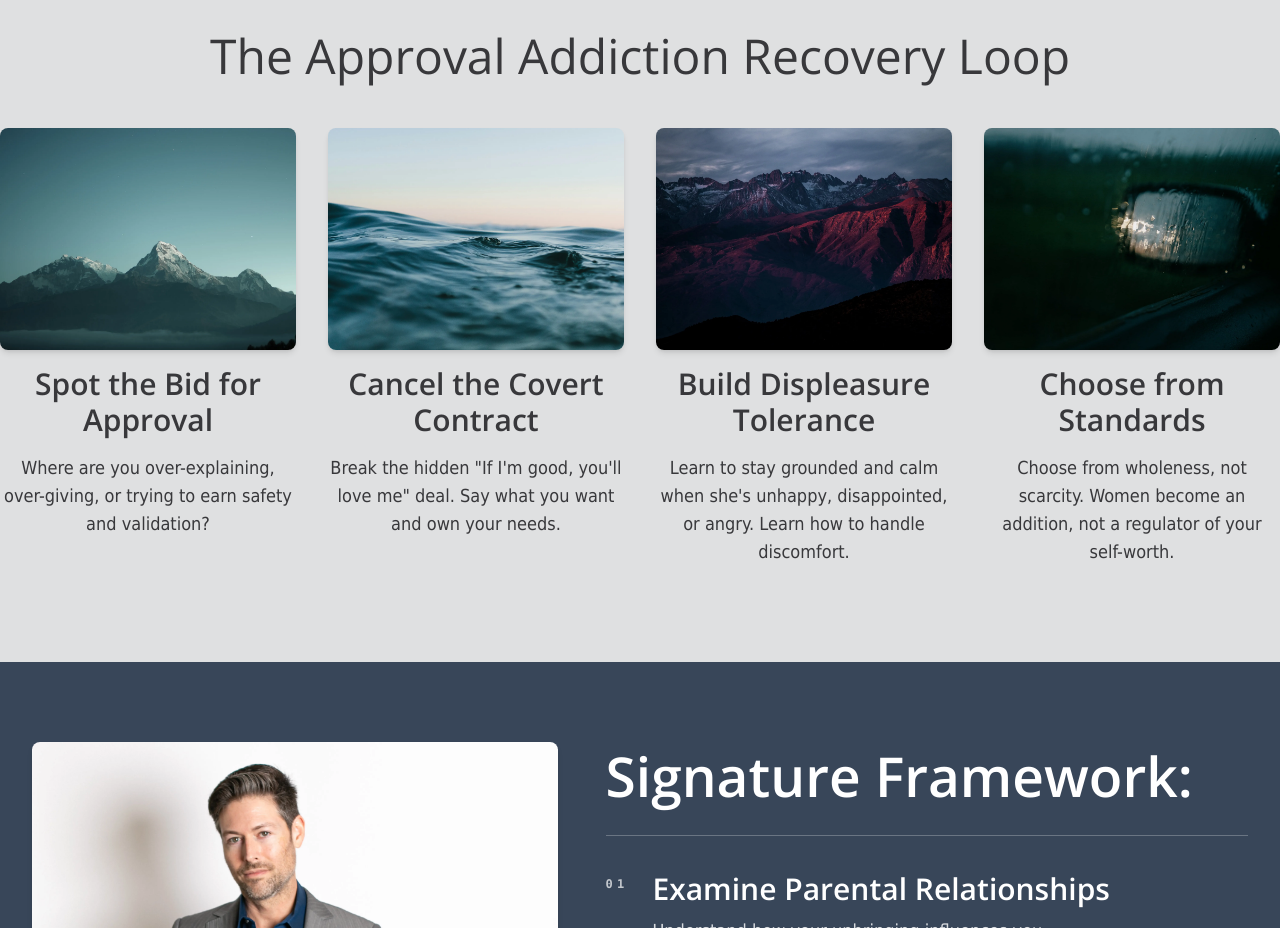
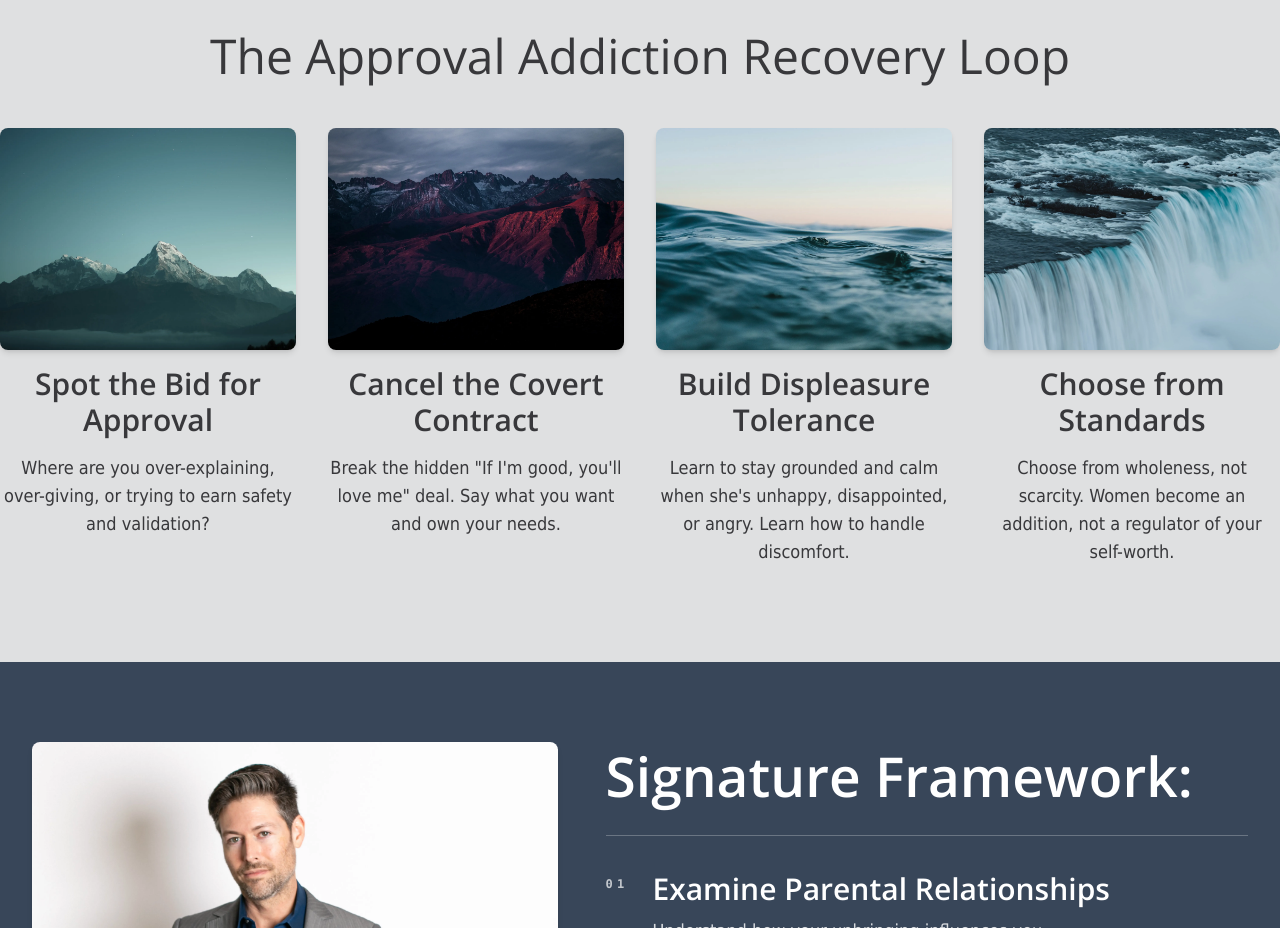
Before and after one commit to michaelzick/michaelzick.com, a Next.js app: page / in a window 1280 px wide. Shown: the part 2300-3228 px from the top of the page. Built offline with nearby package versions, Linux system fonts and the light colour scheme; no server answers.

Commit message:
feat: Update contact page description for clarity and relevance; swap images in ProcessSection for improved thematic consistency

```diff
--- a/app/contact/page.tsx
+++ b/app/contact/page.tsx
@@ -12,7 +12,7 @@ export const metadata: Metadata = {
   openGraph: {
     title: 'Michael Zick | Contact',
     description:
-      'Contact Michael Zick to book a free reality alignment coaching session or ask a question.',
+      'Connect with Michael Zick for a free Nice Guy recovery consultation. Start your journey toward self-led masculinity and internal authority.',
     url: `${siteConfig.url}/contact`,
     siteName: siteConfig.name,
     images: [
@@ -28,7 +28,7 @@ export const metadata: Metadata = {
     card: 'summary_large_image',
     title: 'Michael Zick | Contact',
     description:
-      'Contact Michael Zick to book a free reality alignment coaching session or ask a question.',
+      'Connect with Michael Zick for a free Nice Guy recovery consultation. Start your journey toward self-led masculinity and internal authority.',
     images: ['/img/lake_reflection_2500.webp'],
   },
 };
--- a/components/sections/ProcessSection.tsx
+++ b/components/sections/ProcessSection.tsx
@@ -52,7 +52,7 @@ export function ProcessSection({ sectionRef, titleRef, scrollMarginTop, isVisibl
               }`}
           >
             <Image
-              src="/img/ocean_2500.webp"
+              src="/img/dark_mountains_2500.webp"
               alt="Cancel covert contract"
               width={2500}
               height={1667}
@@ -68,7 +68,7 @@ export function ProcessSection({ sectionRef, titleRef, scrollMarginTop, isVisibl
               }`}
           >
             <Image
-              src="/img/dark_mountains_2500.webp"
+              src="/img/ocean_2500.webp"
               alt="Build displeasure tolerance"
               width={2500}
               height={1668}
@@ -84,7 +84,7 @@ export function ProcessSection({ sectionRef, titleRef, scrollMarginTop, isVisibl
               }`}
           >
             <Image
-              src="/img/rear_view_2500.webp"
+              src="/img/waterfall_2500.webp"
               alt="Choose from standards"
               width={2500}
               height={1667}
```
